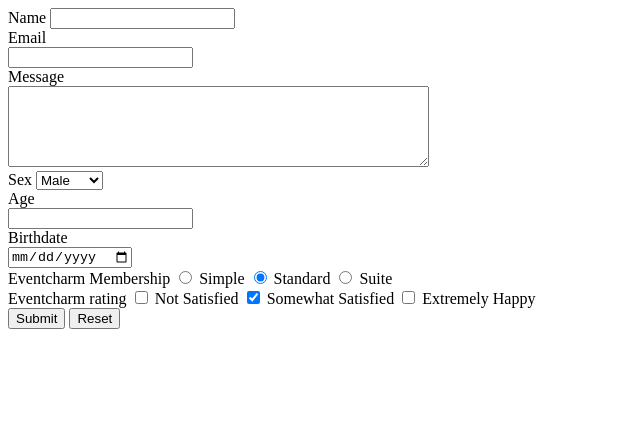
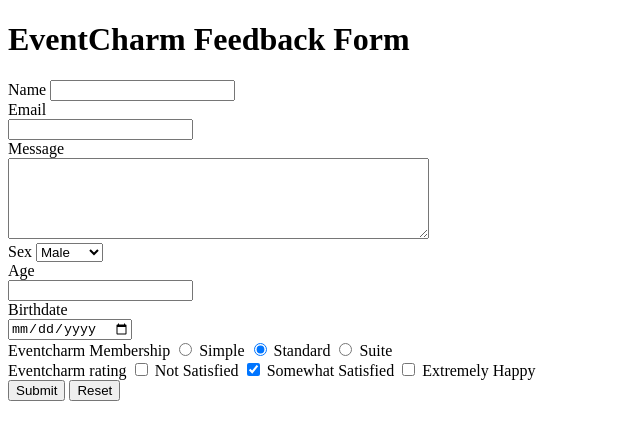
Before and after one commit to Nate-Sweet/forms, a plain HTML site: page index.html in a window 1280 px wide. Shown: the whole page, without its empty margins (0-640 px from the left). Drawn offline with Linux system fonts and the light colour scheme.

Commit message:
Added h1 tag

```diff
--- a/index.html
+++ b/index.html
@@ -7,6 +7,9 @@
   <title>Forms and Input</title>
 </head>
 <body>
+  <h1>
+    EventCharm Feedback Form
+  </h1>
 <form action="process.php">
  <!-- Text -->
   <div>
```
